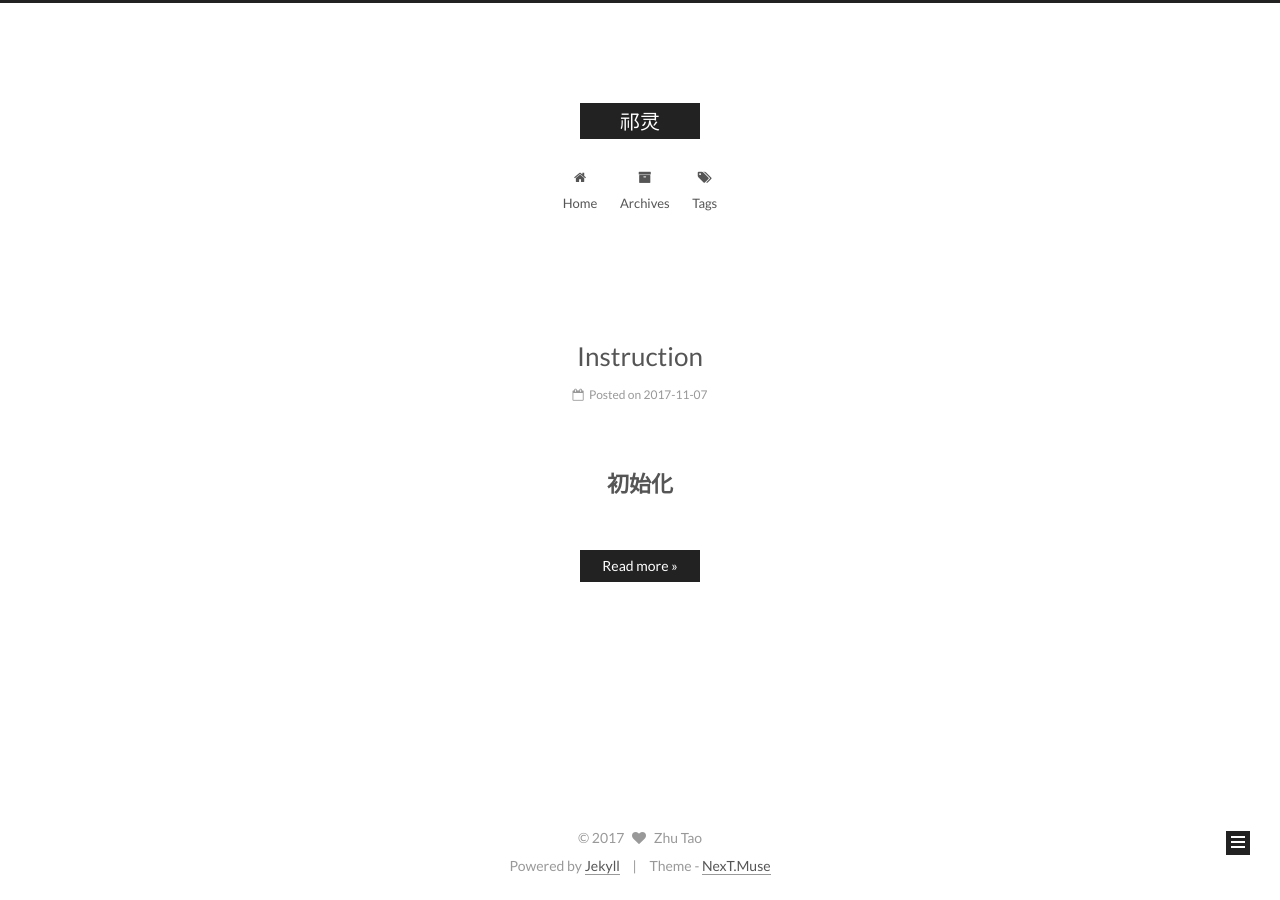
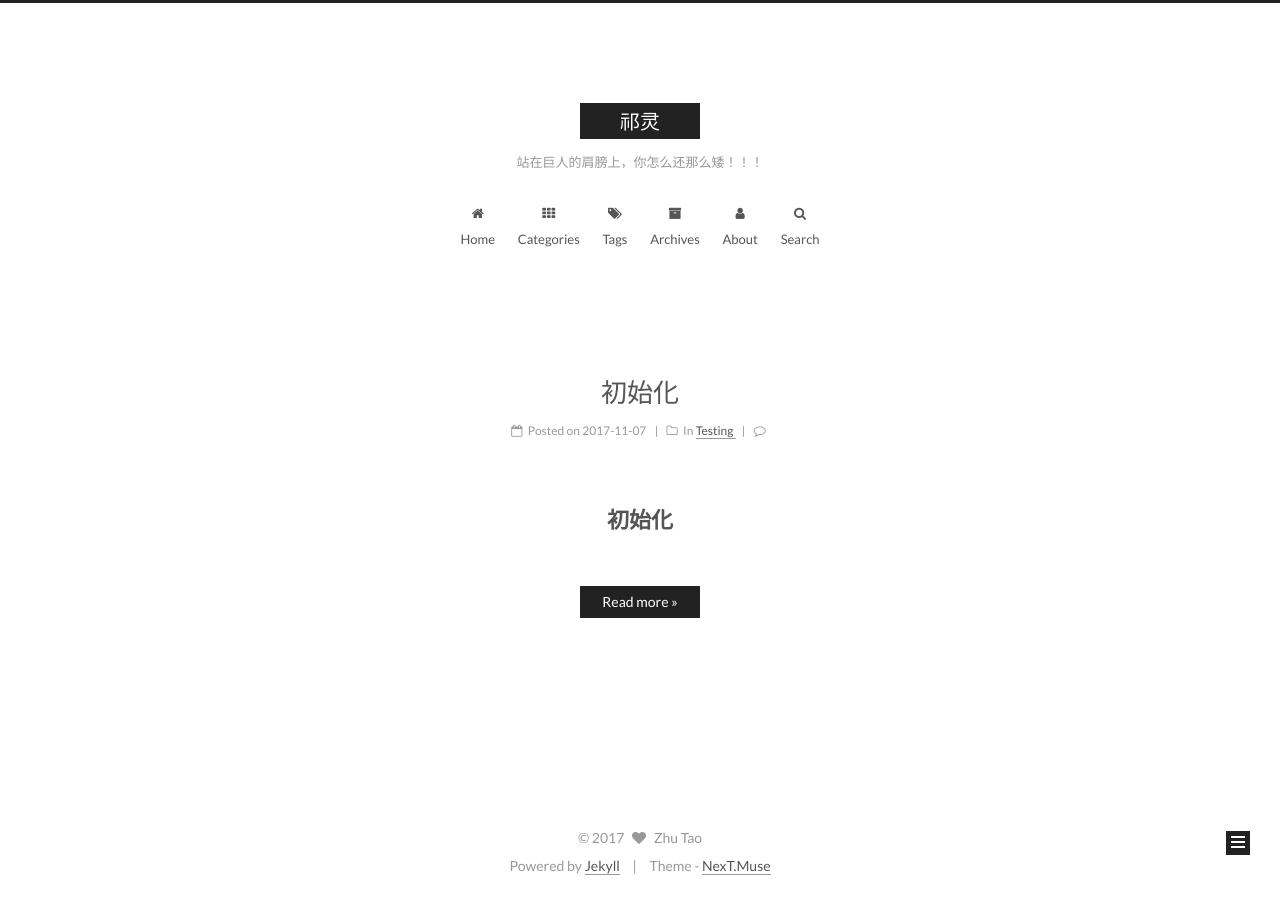
Before and after one commit to bi-ji/soulpray.github.io, a Jekyll site: the page built from index.html, in a window 1280 px wide. Built offline with Jekyll 4.4.1, drawn with Linux system fonts in a browser that asks for light colours; the list of posts is cut into pages by our own code; comment, search, counter and statistics services are not loaded.

Commit message:
万事具备！

```diff
--- a/_config.yml
+++ b/_config.yml
@@ -5,8 +5,8 @@
 
 # Site
 title: 祁灵
-subtitle:
-description: 祁灵
+subtitle: 站在巨人的肩膀上，你怎么还那么矮！！！
+description: 站在巨人的肩膀上，你怎么还那么矮！！！
 author: Zhu Tao
 # Support language: de, en, fr-FR, id, ja, ko, pt-BR, pt, ru, zh-Hans, zh-hk, zh-tw
 language: en
@@ -83,7 +83,7 @@ keywords: "Jekyll, NexT"
 # Set rss to false to disable feed link.
 # Leave rss as empty to use site's feed link.
 # Set rss to specific value if you have burned your feed already.
-rss:
+rss: false
 
 # Specify the date when the site was setup
 #since: 2015
@@ -117,12 +117,12 @@ index_with_subtitle: false
 # When running the site in a subdirectory (e.g. domain.tld/blog), remove the leading slash (/archives -> archives)
 menu:
   home: /
-  #categories: /categories/
-  #about: /about/
+  categories: /categories/
+  tags: /tags/
   archives: /archives/
-  tags: /tags/
-  #sitemap: /sitemap.xml
-  #commonweal: /404.html
+  about: /about/
+  # sitemap: /sitemap.xml
+  # commonweal: /404.html
 
 
 # Enable/Disable menu icons.
@@ -232,7 +232,7 @@ social_icons:
 
 # Sidebar Avatar
 # in directory: /assets/images/avatar.gif
-#avatar:
+avatar: /assets/images/avatar.jpg
 
 
 # Table Of Contents in the Sidebar
@@ -264,7 +264,7 @@ sidebar:
   #  - hide    expand only when click on the sidebar toggle icon.
   #  - remove  Totally remove sidebar including sidebar toggle.
   display: post
-  #display: always
+  # display: always
   #display: hide
   #display: remove
 
@@ -379,7 +379,7 @@ han: false
 
 # Disqus
 disqus:
-  enable: false
+  enable: true
   shortname:
   count: true
   # hide comments (visitors need to click to load the comments)
@@ -550,7 +550,7 @@ algolia_search:
 
 # Local search
 local_search:
-  enable: false
+  enable: true
   # if auto, trigger search by changing input
   # if manual, trigger search by pressing enter key or search button
   trigger: auto
--- a/_posts/2017-11-07-instruction.md
+++ b/_posts/2017-11-07-instruction.md
@@ -1,3 +1,12 @@
+---
+title: 初始化
+tags:
+- Spring
+- test
+categories:
+- Testing
+---
+
 # <center>初始化
 
 ----------
```
Also changed, not shown: assets/images/avatar.jpg (added), categories/index.html (line endings or trailing spaces).
